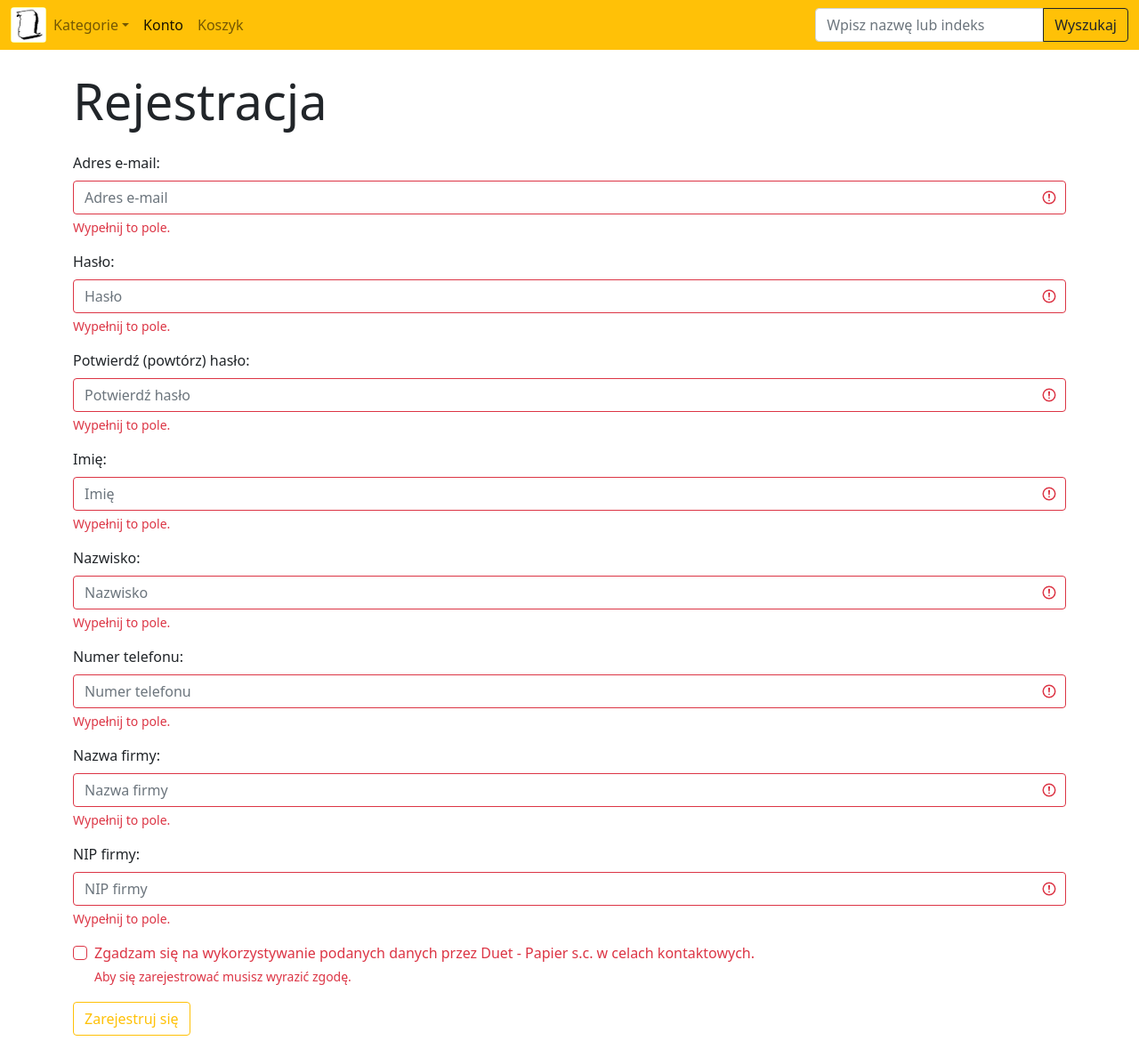
After one commit to matteryh/duetpapier, a PHP site: page /zarejestruj in a window 1280 px wide. The commit adds this page. Shown: the whole page at 89% size. Run offline with PHP 8.4, Linux system fonts and the light colour scheme; tables that the repository leaves empty or names only in its code hold one stand-in row (values such as "Sample post").

Commit message:
Przywrócowny system rejestracji

```diff
--- a/zamowienia/index.php
+++ b/zamowienia/index.php
@@ -59,8 +59,8 @@
             <div class="col-12">
                 <h4 class="display-4">Utworzone zamówienia</h4>
                 <?php
-                    $login=$_SESSION['login'];
-                    $zapytanie=mysqli_query($polaczenie, "SELECT * FROM zamowienia WHERE login='$login';");
+                    $email=$_SESSION['email'];
+                    $zapytanie=mysqli_query($polaczenie, "SELECT * FROM zamowienia WHERE email='$email';");
                     $rezultat = mysqli_fetch_array($zapytanie);
                     if(is_array($rezultat))
                     {
@@ -69,7 +69,7 @@
                                 <tr><th></th><th>Data utworzenia zamówienia</th><th>Pobierz zamówienie</th><th>Złóż zamówienie</th></tr>
                             </thead>
                             <tbody>";
-                        $zapytanie=mysqli_query($polaczenie, "SELECT * FROM zamowienia WHERE login='$login' ORDER BY data DESC;");
+                        $zapytanie=mysqli_query($polaczenie, "SELECT * FROM zamowienia WHERE email='$email' ORDER BY data DESC;");
                         while($rezultat = mysqli_fetch_array($zapytanie))
                         {
                             echo "<tr>
--- a/zamowienia/wyslij.php
+++ b/zamowienia/wyslij.php
@@ -14,7 +14,7 @@ if(isset($_POST['wyslij']))
 {
     session_start();
     $polaczenie=@mysqli_connect('localhost', 'root', '', 'duetpapier');
-    $login=$_SESSION['login'];
+    $email=$_SESSION['email'];
     $plik=$_POST['wyslij'];
     $mail = new PHPMailer(true);
 
@@ -30,7 +30,7 @@ if(isset($_POST['wyslij']))
     $mail->AddAddress('mateuszhonc@gmail.com'); //UZUPEŁNIĆ MAIL NA KTÓRY WYSYŁAMY
     $mail->isHTML(true);
     $mail->Subject='Zamowienie';
-    $zapytanie=mysqli_query($polaczenie, "SELECT * FROM uzytkownicy WHERE login='$login';");
+    $zapytanie=mysqli_query($polaczenie, "SELECT * FROM uzytkownicy WHERE email='$email';");
     while($rezultat = mysqli_fetch_array($zapytanie))
     {
         $mail->Body='Zamówienie wysłane przez '.$rezultat['imie'].' '.$rezultat['nazwisko'].' ('.$rezultat['email'].')';
@@ -40,7 +40,7 @@ if(isset($_POST['wyslij']))
 
     $mail->Send();
 
-    mysqli_query($polaczenie, "UPDATE zamowienia SET status=1 WHERE login='$login' AND plik='$plik';");
+    mysqli_query($polaczenie, "UPDATE zamowienia SET status=1 WHERE email='$login' AND plik='$plik';");
     header('Location: ./');
     mysqli_close($polaczenie);
 }
--- /dev/null
+++ b/zarejestruj/index.php
@@ -0,0 +1,151 @@
+<!doctype html>
+<html lang="en">
+<head>
+    <meta charset="utf-8">
+    <meta name="viewport" content="width=device-width, initial-scale=1">
+    <link href="https://cdn.jsdelivr.net/npm/bootstrap@5.0.2/dist/css/bootstrap.min.css" rel="stylesheet" integrity="sha384-EVSTQN3/azprG1Anm3QDgpJLIm9Nao0Yz1ztcQTwFspd3yD65VohhpuuCOmLASjC" crossorigin="anonymous">
+    <title>Duet - Papier s.c. - Hurtownia Artykułów Biurowych</title>
+    <link rel="icon" type="image/x-icon" href="../logo.png">
+</head>
+<body>
+    <header class="sticky-top">
+        <nav class="navbar navbar-expand-sm navbar-light bg-warning">
+            <div class="container-fluid">
+                <a class="navbard-brand" href=".."><img src="../logo.png" class="rounded" style="height:40px;"></a>
+                <button class="navbar-toggler" type="button" data-bs-toggle="collapse" data-bs-target="#pasek">
+                    <span class="navbar-toggler-icon"></span>
+                </button>
+                <div class="collapse navbar-collapse" id="pasek">
+                    <ul class="navbar-nav me-auto">
+                        <li class="nav-item dropdown">
+                            <a class="nav-link dropdown-toggle" href="#" id="kategorie" role="button" data-bs-toggle="dropdown">Kategorie</a>
+                            <ul class="dropdown-menu" aria-labelledby="kategorie">
+                                <?php
+                                    session_start();
+                                    session_destroy();
+                                    session_start();
+                                    $polaczenie=@mysqli_connect('localhost', 'root', '', 'duetpapier');
+                                    $zapytanie=mysqli_query($polaczenie, "SELECT * FROM kategorie;");
+                                    while($rezultat = mysqli_fetch_array($zapytanie))
+                                    {
+                                        echo "
+                                        <li>
+                                            <form method='get' action='../produkty'>
+                                                <button class='dropdown-item' type='submit' name='kategoria' id='kategoria' value='$rezultat[id]'>$rezultat[nazwa]</button>
+                                            </form>
+                                        </li>
+                                        ";
+                                    }
+                                ?>
+                            </ul>
+                        </li>
+                        <li class="nav-item">
+                            <a class="nav-link active" href="../konto">Konto</a>
+                        </li>
+                        <li class="nav-item">
+                            <a class="nav-link" href="../koszyk">Koszyk</a>
+                        </li>
+                    </ul>
+                    <form method='get' action='../produkty'>
+                        <div class="input-group">
+                            <input type='text' class='form-control' name='szukane' placeholder='Wpisz nazwę lub indeks' >
+                            <button type='submit' class='btn btn-outline-dark'>Wyszukaj</button>
+                        </div>
+                    </form>
+                </div>
+            </div>
+        </nav>
+    </header>
+    <div class="container mt-4">
+        <div class="row">
+            <div class="col-12">
+                <h4 class="display-4">Rejestracja</h4>
+                <?php
+                    if(isset($_POST['zarejestruj']))
+                    {
+                        $email=$_POST['email'];
+                        $haslo=$_POST['haslo'];
+                        $haslo0=$_POST['haslo0'];
+                        $imie=$_POST['imie'];
+                        $nazwisko=$_POST['nazwisko'];
+                        $telefon=$_POST['telefon'];
+                        $firma=$_POST['firma'];
+                        $nip=$_POST['nip'];
+                        $zapytanie=mysqli_query($polaczenie, "SELECT * FROM uzytkownicy WHERE email='$email'");
+                        $rezultat = mysqli_fetch_array($zapytanie);
+                        if(is_array($rezultat))
+                        {
+                            echo "<div class='alert alert-danger mt-4'>Podany adres e-mail już jest używany</div>";
+                        }
+                        else
+                        {
+                            if($haslo==$haslo0)
+                            {
+                                mysqli_query($polaczenie, "INSERT INTO `uzytkownicy` (`id`, `email`, `haslo`, `firma`, `nazwisko`, `imie`, `telefon`, `nip`) VALUES (NULL, '$email', '$haslo', '$firma', '$nazwisko', ' $imie', '$telefon', '$nip');");
+                                $_SESSION['email']=$email;
+                                $_SESSION['haslo']=$haslo;
+                                echo "<div class='alert alert-success mt-4'>Pomyślnie zarejestrowano i zalogowano</div>";
+                            }
+                            else
+                            {
+                                echo "<div class='alert alert-danger mt-4'>Podane hasła nie są identyczne</div>";
+                            }
+                        }
+                    }
+                    mysqli_close($polaczenie);
+                ?>
+                <form action="" class="was-validated" method="post">
+                    <div class="mt-4">
+                        <label for="email" class="form-label">Adres e-mail:</label>
+                        <input type="text" class="form-control" id="email" placeholder="Adres e-mail" name="email" required>
+                        <div class="invalid-feedback">Wypełnij to pole.</div>
+                    </div>
+                    <div class="mt-3">
+                        <label for="haslo" class="form-label">Hasło:</label>
+                        <input type="password" class="form-control" id="haslo" placeholder="Hasło" name="haslo" required>
+                        <div class="invalid-feedback">Wypełnij to pole.</div>
+                    </div>
+                    <div class="mt-3">
+                        <label for="haslo0" class="form-label">Potwierdź (powtórz) hasło:</label>
+                        <input type="password" class="form-control" id="haslo0" placeholder="Potwierdź hasło" name="haslo0" required>
+                        <div class="invalid-feedback">Wypełnij to pole.</div>
+                    </div>
+                    <div class="mt-3">
+                        <label for="imie" class="form-label">Imię:</label>
+                        <input type="text" class="form-control" id="imie" placeholder="Imię" name="imie" required>
+                        <div class="invalid-feedback">Wypełnij to pole.</div>
+                    </div>
+                    <div class="mt-3">
+                        <label for="nazwisko" class="form-label">Nazwisko:</label>
+                        <input type="text" class="form-control" id="nazwisko" placeholder="Nazwisko" name="nazwisko" required>
+                        <div class="invalid-feedback">Wypełnij to pole.</div>
+                    </div>
+                    <div class="mt-3">
+                        <label for="telefon" class="form-label">Numer telefonu:</label>
+                        <input type="text" class="form-control" id="telefon" placeholder="Numer telefonu" name="telefon" required>
+                        <div class="invalid-feedback">Wypełnij to pole.</div>
+                    </div>
+                    <div class="mt-3">
+                        <label for="firma" class="form-label">Nazwa firmy:</label>
+                        <input type="text" class="form-control" id="firma" placeholder="Nazwa firmy" name="firma" required>
+                        <div class="invalid-feedback">Wypełnij to pole.</div>
+                    </div>
+                    <div class="mt-3">
+                        <label for="nip" class="form-label">NIP firmy:</label>
+                        <input type="text" class="form-control" id="nip" placeholder="NIP firmy" name="nip" required>
+                        <div class="invalid-feedback">Wypełnij to pole.</div>
+                    </div>
+                    <div class="form-check mt-3">
+                        <input class="form-check-input" type="checkbox" id="myCheck" name="remember" required>
+                        <label class="form-check-label" for="myCheck">Zgadzam się na wykorzystywanie podanych danych przez Duet - Papier s.c. w celach kontaktowych.</label>
+                        <div class="valid-feedback"></div>
+                        <div class="invalid-feedback">Aby się zarejestrować musisz wyrazić zgodę.</div>
+                    </div>
+                    <button type="submit" name="zarejestruj" class="btn btn-outline-warning mt-3 mb-4">Zarejestruj się</button>
+                </form>
+            </div>
+        </div>
+    </div>
+    <script src="https://cdn.jsdelivr.net/npm/bootstrap@5.0.2/dist/js/bootstrap.bundle.min.js" integrity="sha384-MrcW6ZMFYlzcLA8Nl+NtUVF0sA7MsXsP1UyJoMp4YLEuNSfAP+JcXn/tWtIaxVXM" crossorigin="anonymous"></script>
+</body>
+</html>
```
Also changed, not shown: dane/index.php (+4 -10 lines), konto/index.php (+8 -8 lines), koszyk/index.php (+16 -16 lines).
